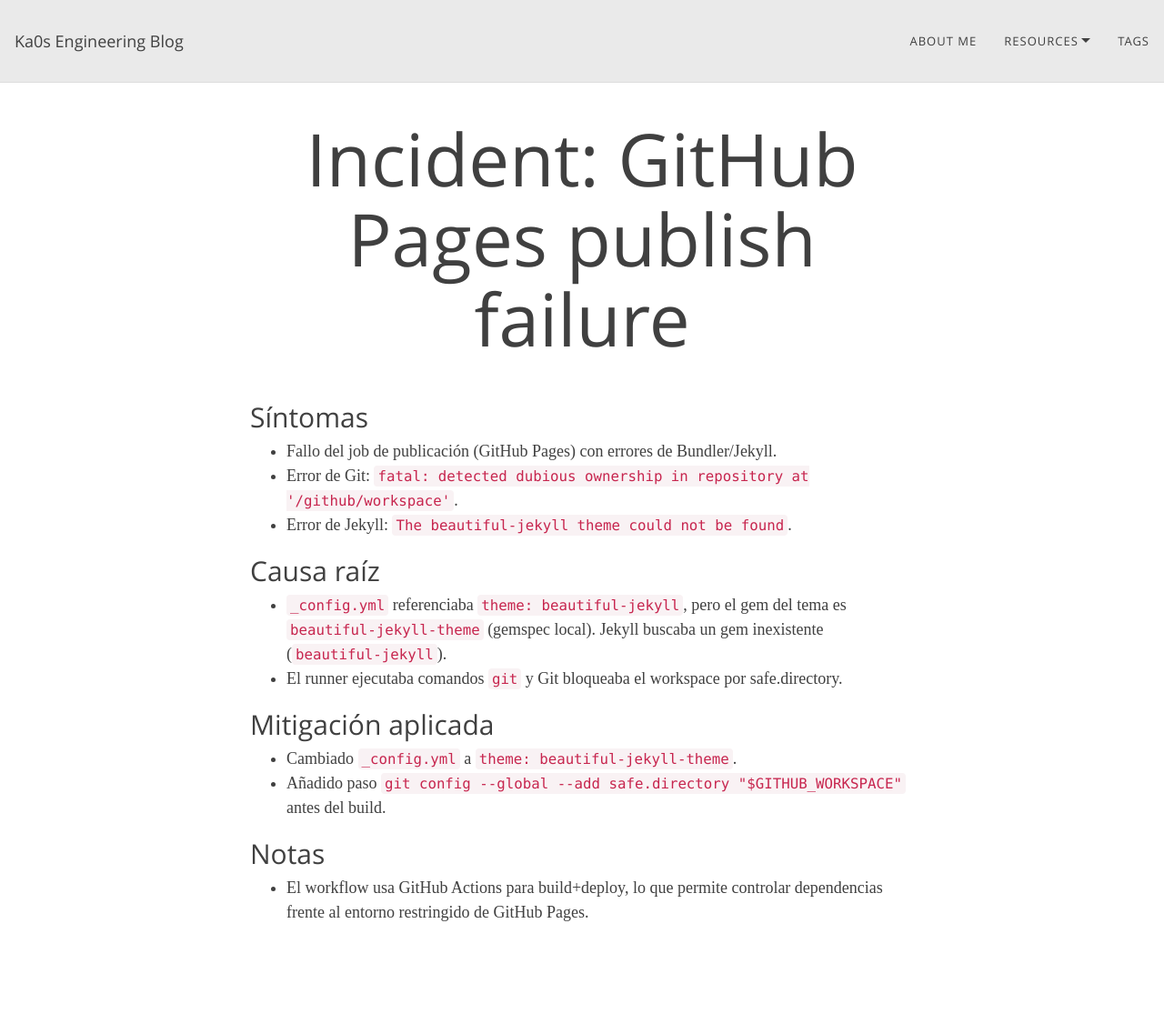
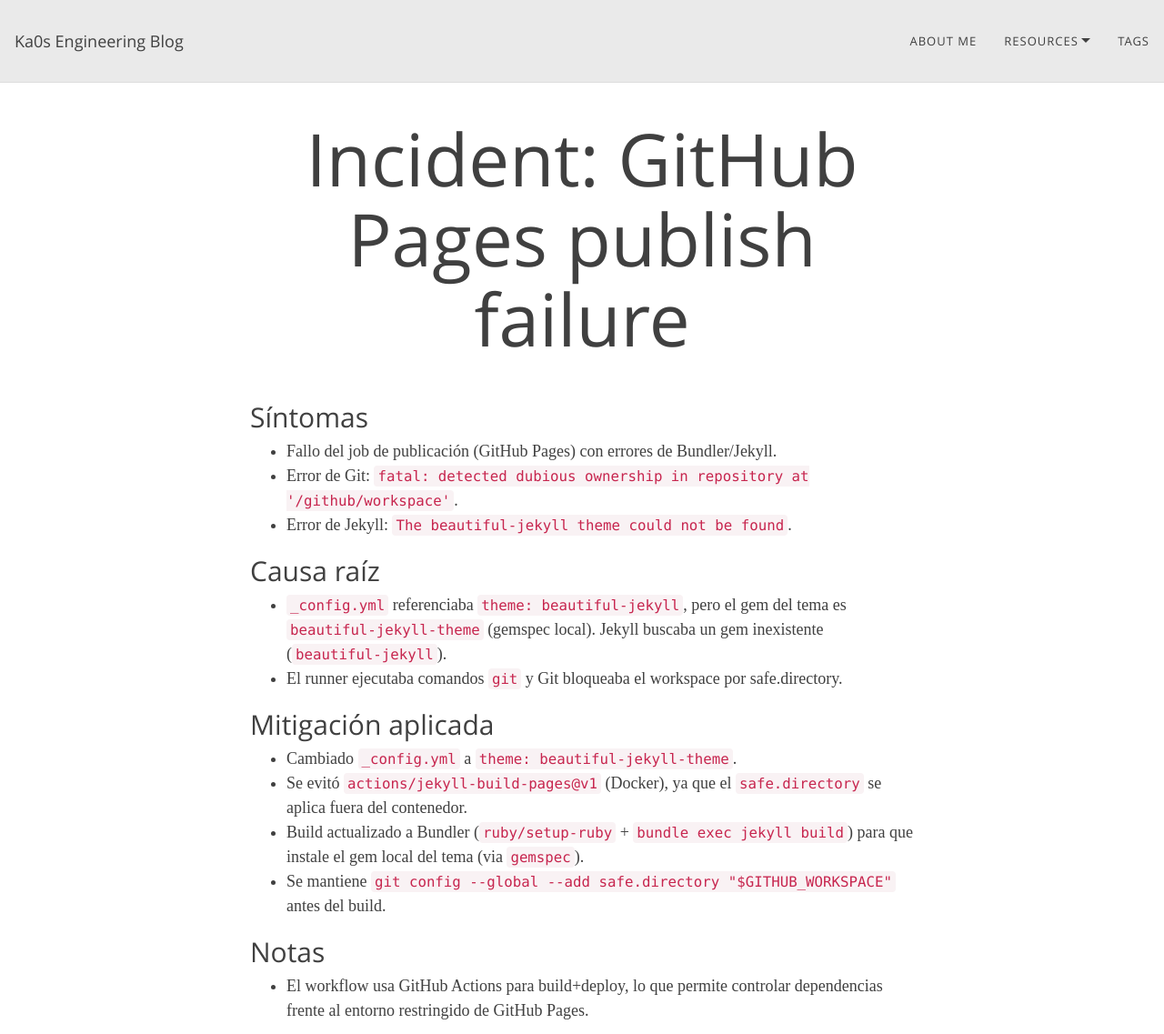
Before and after one commit to Ka0s-Klaus/ka0s.github.io, a Jekyll site: the page built from audit/incidents/20260313_pages_publish_failure.md, in a window 1280 px wide and 1241 px high, cut to the strip 0-1137 px from the top of the window. Shown: the whole strip at 91% size. Built offline with Jekyll 4.4.1, drawn with Linux system fonts in a browser that asks for light colours; our own code applies the rules of GitHub Pages for plain Markdown files.

Commit message:
fix publish

```diff
--- a/audit/incidents/20260313_pages_publish_failure.md
+++ b/audit/incidents/20260313_pages_publish_failure.md
@@ -20,7 +20,9 @@ status: "mitigated"
 ## Mitigación aplicada
 
 - Cambiado `_config.yml` a `theme: beautiful-jekyll-theme`.
-- Añadido paso `git config --global --add safe.directory "$GITHUB_WORKSPACE"` antes del build.
+- Se evitó `actions/jekyll-build-pages@v1` (Docker), ya que el `safe.directory` se aplica fuera del contenedor.
+- Build actualizado a Bundler (`ruby/setup-ruby` + `bundle exec jekyll build`) para que instale el gem local del tema (via `gemspec`).
+- Se mantiene `git config --global --add safe.directory "$GITHUB_WORKSPACE"` antes del build.
 
 ## Notas
 
```
Also changed, not shown: .github/workflows/deploy-jekyll.yml.
